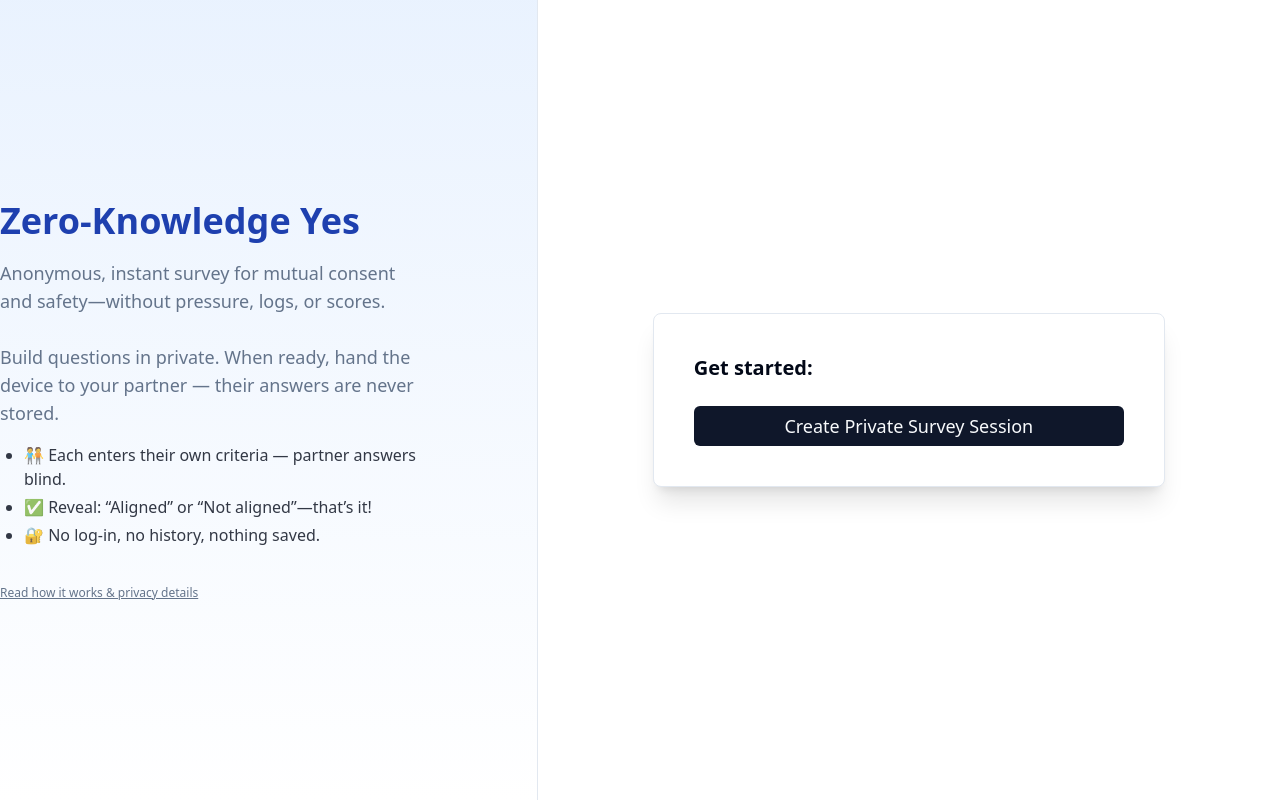
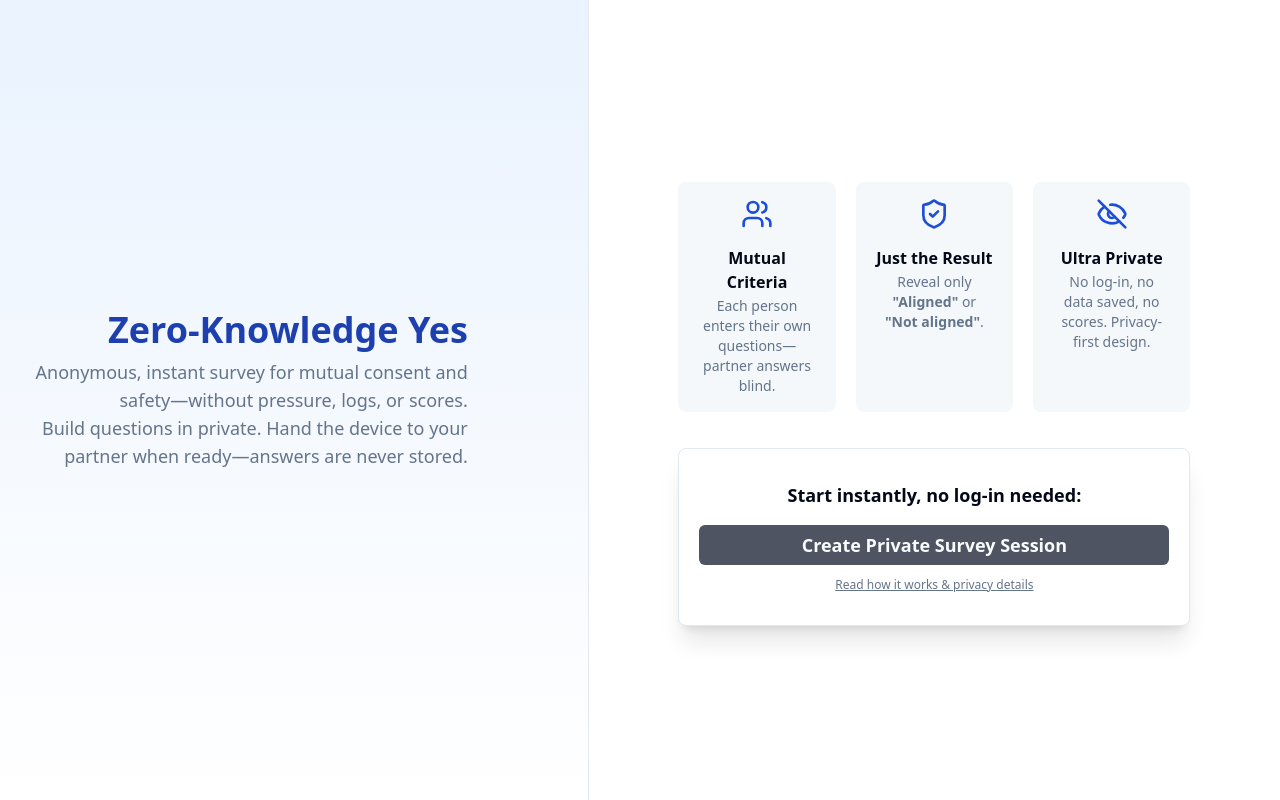
Before and after one commit to conwaychriscosmo/consent-confetti-match, a React (Vite) app: page / in a window 1280 px wide. Built offline with nearby package versions, Linux system fonts and the light colour scheme.

Commit message:
Refine landing page UI
Improve the landing page's design to highlight key features and improve the call to action.

```diff
--- a/src/features/session/HomeStep.tsx
+++ b/src/features/session/HomeStep.tsx
@@ -2,47 +2,86 @@
 import React from "react";
 import { Button } from "@/components/ui/button";
 import { Card } from "@/components/ui/card";
+import { Users, ShieldCheck, EyeOff } from "lucide-react";
 
 type Props = {
   onCreateClick: () => void;
 };
 
+const FEATURES = [
+  {
+    icon: Users,
+    title: "Mutual Criteria",
+    desc: "Each person enters their own questions—partner answers blind.",
+  },
+  {
+    icon: ShieldCheck,
+    title: "Just the Result",
+    desc: (
+      <>
+        Reveal only <span className="font-semibold">"Aligned"</span> or <span className="font-semibold">"Not aligned"</span>.
+      </>
+    ),
+  },
+  {
+    icon: EyeOff,
+    title: "Ultra Private",
+    desc: "No log-in, no data saved, no scores. Privacy-first design.",
+  },
+];
+
 export function HomeStep({ onCreateClick }: Props) {
   return (
-    <div className="flex flex-row w-full min-h-screen gap-0">
-      {/* Info Area */}
-      <div className="w-[42%] flex flex-col justify-center items-end pr-20 bg-gradient-to-b from-blue-100/60 to-white border-r border-border">
-        <div className="max-w-lg pr-10 py-10">
-          <h1 className="text-4xl font-extrabold mb-4 leading-tight">
+    <div className="min-h-screen flex flex-col md:flex-row bg-background animate-fade-in">
+      {/* Info + Branding */}
+      <section className="w-full md:w-[46%] flex flex-col justify-center items-center md:items-end px-6 md:pr-20 py-10 bg-gradient-to-b from-blue-100/60 to-white border-b md:border-b-0 md:border-r border-border">
+        <div className="max-w-lg w-full md:pr-10">
+          <h1 className="text-3xl sm:text-4xl font-extrabold mb-2 leading-tight text-center md:text-right">
             <span className="text-blue-800">Zero-Knowledge Yes</span>
           </h1>
-          <p className="mb-4 text-lg text-muted-foreground">
+          <p className="mb-5 text-base sm:text-lg text-muted-foreground text-center md:text-right">
             Anonymous, instant survey for mutual consent and safety—without pressure, logs, or scores.
-            <br />
-            <br />
-            Build questions in private. When ready, hand the device to your partner — their answers are never stored.
+            <br className="hidden md:block" />
+            Build questions in private. Hand the device to your partner when ready—answers are never stored.
           </p>
-          <ul className="list-disc ml-6 mb-3 text-base space-y-1 opacity-80">
-            <li>🧑‍🤝‍🧑 Each enters their own criteria — partner answers blind.</li>
-            <li>✅ Reveal: “Aligned” or “Not aligned”—that’s it!</li>
-            <li>🔐 No log-in, no history, nothing saved.</li>
-          </ul>
-          <div className="mt-8">
-            <a href="https://docs.lovable.dev/tips-tricks/troubleshooting" target="_blank" rel="noopener noreferrer" className="text-muted-foreground underline text-xs">
-              Read how it works & privacy details
-            </a>
-          </div>
         </div>
-      </div>
-      {/* Actions Area */}
-      <div className="flex-1 flex flex-col justify-center items-center bg-background">
-        <Card className="w-full max-w-lg p-10 bg-background shadow-xl border">
-          <h2 className="text-xl font-semibold mb-6">Get started:</h2>
-          <Button className="w-full py-4 text-lg" onClick={onCreateClick}>
+      </section>
+      {/* Features + CTA */}
+      <section className="w-full md:flex-1 flex flex-col items-center justify-center px-4 pt-1 pb-10 md:py-0 bg-background">
+        {/* Features */}
+        <div className="w-full max-w-lg flex flex-col md:flex-row gap-5 mb-5 md:mb-9 mt-2">
+          {FEATURES.map((feat, i) => (
+            <div
+              key={i}
+              className="flex flex-1 items-start gap-3 bg-secondary/70 rounded-lg py-4 px-3 md:px-5 transition hover:shadow-lg md:flex-col md:items-center md:gap-2"
+            >
+              <feat.icon className="text-blue-700 w-7 h-7 md:w-8 md:h-8 shrink-0 mb-0 md:mb-2" />
+              <div>
+                <div className="font-semibold text-sm md:text-base mb-0.5 md:text-center">{feat.title}</div>
+                <div className="text-xs md:text-sm text-muted-foreground md:text-center">{feat.desc}</div>
+              </div>
+            </div>
+          ))}
+        </div>
+        {/* CTA Card */}
+        <Card className="w-full max-w-lg py-8 px-5 shadow-xl border bg-background flex flex-col items-center animate-scale-in">
+          <h2 className="text-lg font-semibold mb-4 text-center">Start instantly, no log-in needed:</h2>
+          <Button
+            className="w-full py-4 text-lg font-bold animate-pulse"
+            onClick={onCreateClick}
+          >
             Create Private Survey Session
           </Button>
+          <a
+            href="https://docs.lovable.dev/tips-tricks/troubleshooting"
+            target="_blank"
+            rel="noopener noreferrer"
+            className="mt-3 text-muted-foreground underline text-xs hover:text-blue-700 transition story-link"
+          >
+            Read how it works & privacy details
+          </a>
         </Card>
-      </div>
+      </section>
     </div>
   );
 }
```
